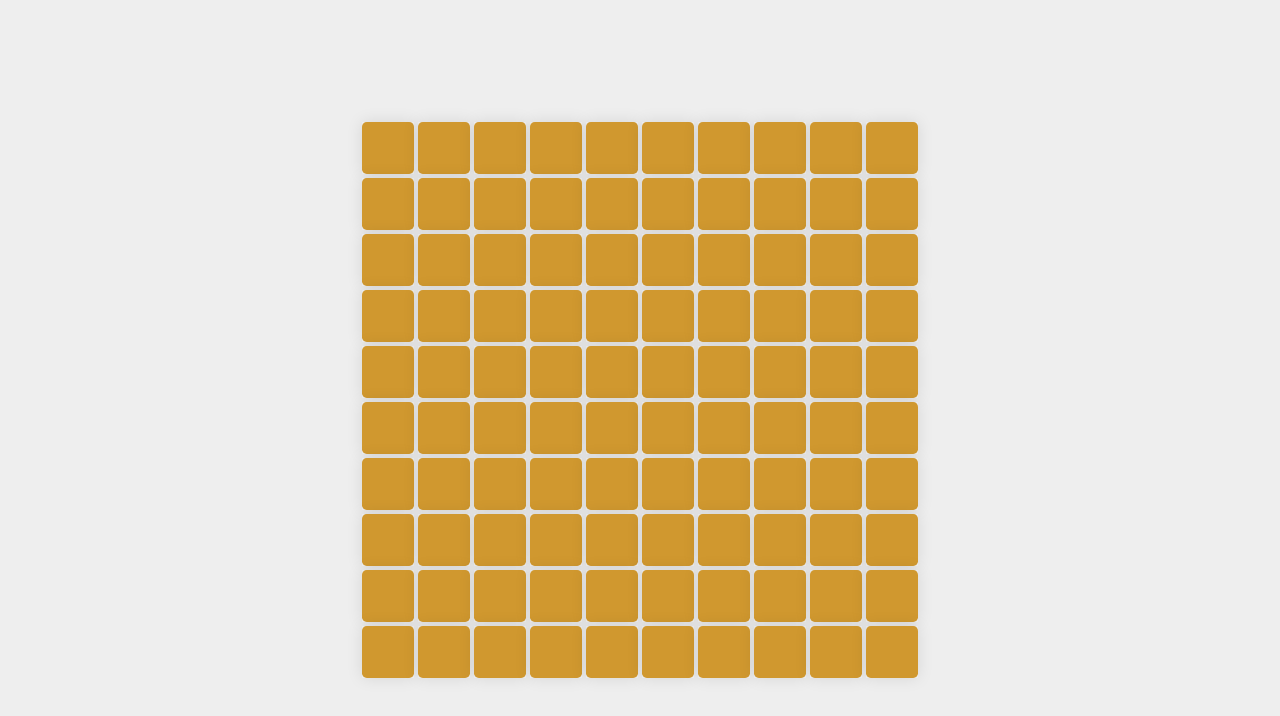
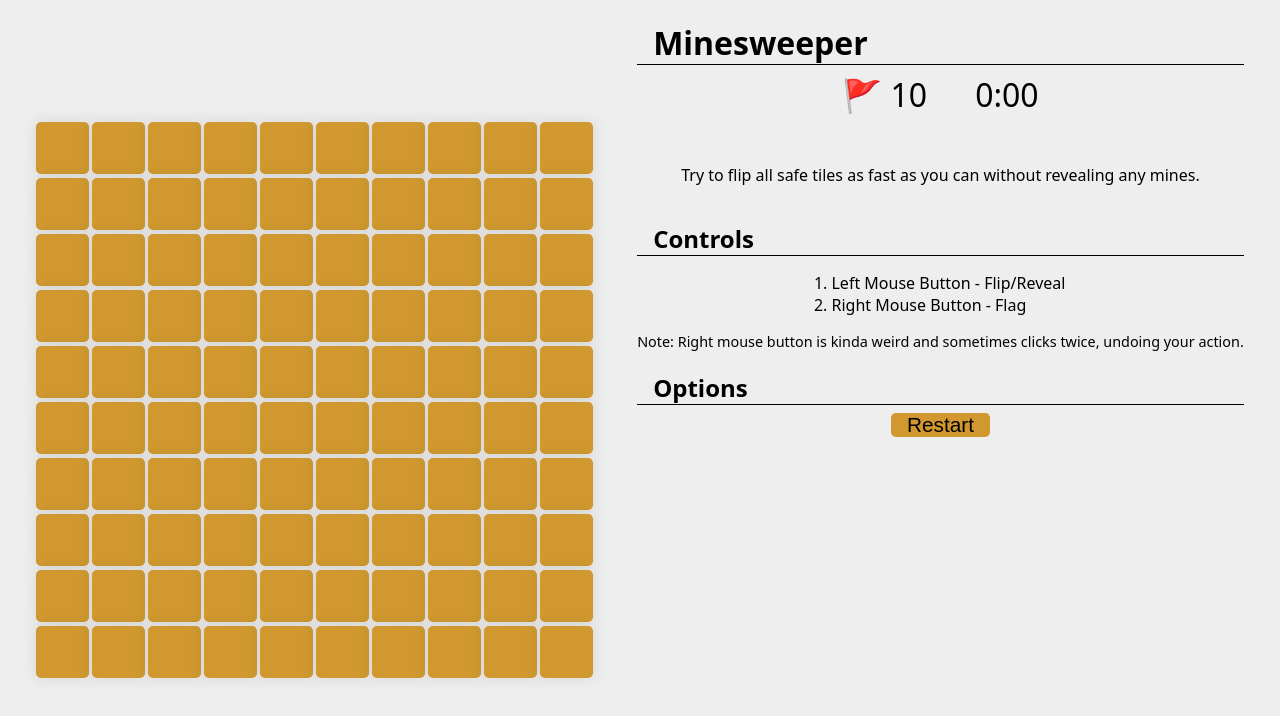
Before and after one commit to clikuki/minesweeper, a website with bundled scripts: page index.html in a window 1280 px wide. Built offline with nearby package versions, Linux system fonts and the light colour scheme.

Commit message:
- added info section - added flag counter - added timer - added restart button - changed grid clickCB params - moved symbols to separate file

```diff
--- a/index.html
+++ b/index.html
@@ -10,5 +10,27 @@
 	</head>
 	<body>
 		<div class="container"></div>
+		<div class="info">
+			<h1><span>Minesweeper</span></h1>
+			<div class="gameDisplays">
+				<p class="flagsLeft">🚩 0</p>
+				<p class="timer">0:00</p>
+			</div>
+			<p>
+				Try to flip all safe tiles as fast as you can without revealing
+				any mines.
+			</p>
+			<h2><span>Controls</span></h2>
+			<ol class="controlsList">
+				<li>Left Mouse Button - Flip/Reveal</li>
+				<li>Right Mouse Button - Flag</li>
+			</ol>
+			<p class="note">
+				Note: Right mouse button is kinda weird and sometimes clicks
+				twice, undoing your action.
+			</p>
+			<h2><span>Options</span></h2>
+			<button class="restart">Restart</button>
+		</div>
 	</body>
 </html>
--- a/main.css
+++ b/main.css
@@ -10,10 +10,16 @@ body {
 	background-color: #eee;
 	margin: 0;
 	display: flex;
-	flex-direction: column;
-	align-items: center;
 	justify-content: space-evenly;
 	min-height: 100vh;
+	font-family: system-ui;
+	gap: 1rem;
+	padding: 0 0.5rem;
+}
+/* || Board / Game */
+.container {
+	display: grid;
+	place-items: center;
 }
 .grid {
 	gap: 0.2rem;
@@ -99,3 +105,43 @@ body {
 		translate: 0 0;
 	}
 }
+
+/* || UI */
+.info {
+	display: flex;
+	flex-direction: column;
+	align-items: center;
+}
+.info :where(h1, h2) {
+	border-bottom: 1px solid black;
+	width: 100%;
+	margin-bottom: 0;
+}
+.info :where(h1, h2) span {
+	padding-left: 1rem;
+}
+.gameDisplays {
+	display: flex;
+	font-size: 2rem;
+	margin: 0.5rem 1rem 2rem 1rem;
+	gap: 3rem;
+	align-items: center;
+}
+.gameDisplays > * {
+	margin: 0;
+}
+.controlsList {
+	padding-left: 1rem;
+}
+.note {
+	font-size: 0.9rem;
+	margin: 0;
+}
+.info button {
+	font-size: 1.3rem;
+	border: none;
+	border-radius: 0.3rem;
+	margin-top: 0.5rem;
+	padding: 0 1rem;
+	background-color: var(--c-secondary-500);
+}
--- a/src/grid.ts
+++ b/src/grid.ts
@@ -1,5 +1,11 @@
 import { Tile } from './tile.js';
 import { getArray, randInt } from './utils.js';
+interface clickNotifyParams {
+	isMine: boolean;
+	isFlagged: boolean;
+	isUnflagged: boolean;
+	gameState: 'NORMAL' | 'WIN' | 'LOSE';
+}
 export class Grid {
 	elem = document.createElement('div');
 	tiles: Tile[];
@@ -12,7 +18,7 @@ export class Grid {
 		height: number,
 		mineCount: number,
 		parent: HTMLElement,
-		clickCB?: (isMine: boolean, wasFlagged: boolean) => void,
+		clickCB?: (params: clickNotifyParams) => void,
 	) {
 		this.tiles = getArray(width, height, () => new Tile());
 		this.tileNeighbors = Grid.createNeighborData(width, this.tiles);
@@ -49,16 +55,25 @@ export class Grid {
 				}
 				if (clickedTile.state === 'HIDDEN') {
 					const prom = clickedTile.flip();
-					if (clickCB) clickCB(clickedTile.isMine, false);
 					if (clickedTile.isMine) {
 						this.hasLost = true;
 						prom.then(() => this.doLoseAnim());
-						return;
 					} else if (this.checkForWin()) {
 						this.hasWon = true;
 						setTimeout(() => this.doWinAnim(width), 100);
-						return;
 					}
+					if (clickCB)
+						clickCB({
+							isMine: clickedTile.isMine,
+							isFlagged: false,
+							isUnflagged: false,
+							gameState: this.hasLost
+								? 'LOSE'
+								: this.hasWon
+								? 'WIN'
+								: 'NORMAL',
+						});
+					if (this.hasLost || this.hasWon) return;
 				}
 				if (
 					!clickedTile.mineCount ||
@@ -85,11 +100,17 @@ export class Grid {
 			clickedTile.setListener(
 				() => {
 					clickedTile.toggleFlag();
-					if (clickCB) clickCB(clickedTile.isMine, true);
 					if (this.checkForWin()) {
 						this.hasWon = true;
 						setTimeout(() => this.doWinAnim(width), 100);
 					}
+					if (clickCB)
+						clickCB({
+							isMine: clickedTile.isMine,
+							isFlagged: clickedTile.state === 'FLAGGED',
+							isUnflagged: clickedTile.state !== 'FLAGGED',
+							gameState: this.hasWon ? 'WIN' : 'NORMAL',
+						});
 				},
 				{
 					isRightClick: true,
--- a/src/main.ts
+++ b/src/main.ts
@@ -1,5 +1,63 @@
+import { Symbols } from './symbols';
 import { Grid } from './grid.js';
 
-new Grid(10, 10, 10, document.querySelector('.container')!, () => {
-	console.log('clicked!');
+const mineCount = 10;
+let flagsLeft = mineCount;
+let hasClicked = false;
+let timeStart = 0;
+let gameIsStopped = false;
+
+const flagsLeftCounter = document.querySelector(
+	'.flagsLeft',
+) as HTMLParagraphElement;
+function updateFlagCounter() {
+	flagsLeftCounter.textContent = `${Symbols.flag} ${Math.max(flagsLeft, 0)}`;
+}
+updateFlagCounter();
+
+const timer = document.querySelector('.timer') as HTMLParagraphElement;
+requestAnimationFrame(function loop(t: number) {
+	requestAnimationFrame(loop);
+	if (!hasClicked || gameIsStopped) {
+		timeStart = t;
+		return;
+	}
+	const seconds = Math.floor((t - timeStart) / 1000);
+	const milliseconds = `${Math.floor(
+		((t - timeStart) % 1000) / 10,
+	)}`.padStart(2, '0');
+	timer.textContent = `${seconds}:${milliseconds}`;
 });
+
+const restartBtn = document.querySelector('.restart') as HTMLButtonElement;
+function newGrid() {
+	gameIsStopped = false;
+	let grid = new Grid(
+		10,
+		10,
+		mineCount,
+		document.querySelector('.container')!,
+		({ isFlagged, isUnflagged }) => {
+			hasClicked = true;
+			if (isFlagged) {
+				flagsLeft--;
+				updateFlagCounter();
+			} else if (isUnflagged) {
+				flagsLeft++;
+				updateFlagCounter();
+			}
+			if (grid.hasWon || grid.hasLost) {
+				gameIsStopped = true;
+				return;
+			}
+		},
+	);
+}
+restartBtn.addEventListener('click', () => {
+	newGrid();
+	hasClicked = false;
+	timer.textContent = '0:00';
+	flagsLeft = mineCount;
+	updateFlagCounter();
+});
+newGrid();
--- /dev/null
+++ b/src/symbols.ts
@@ -0,0 +1,4 @@
+export const enum Symbols {
+	flag = '🚩',
+	bomb = '💣',
+}
--- a/src/tile.ts
+++ b/src/tile.ts
@@ -1,8 +1,5 @@
+import { Symbols } from './symbols';
 type TileStates = 'HIDDEN' | 'REVEALED' | 'FLAGGED';
-const enum Symbols {
-	flag = '🚩',
-	bomb = '💣',
-}
 
 export class Tile {
 	// Elements
```
